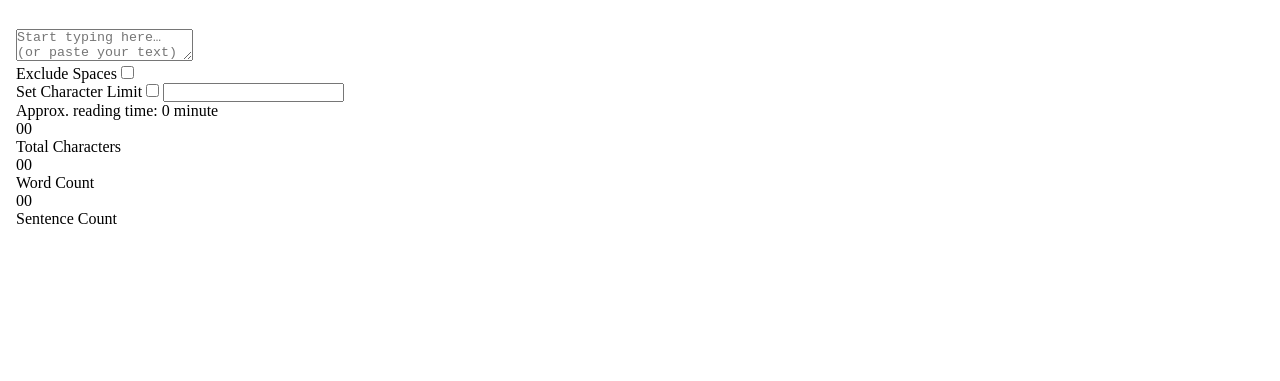
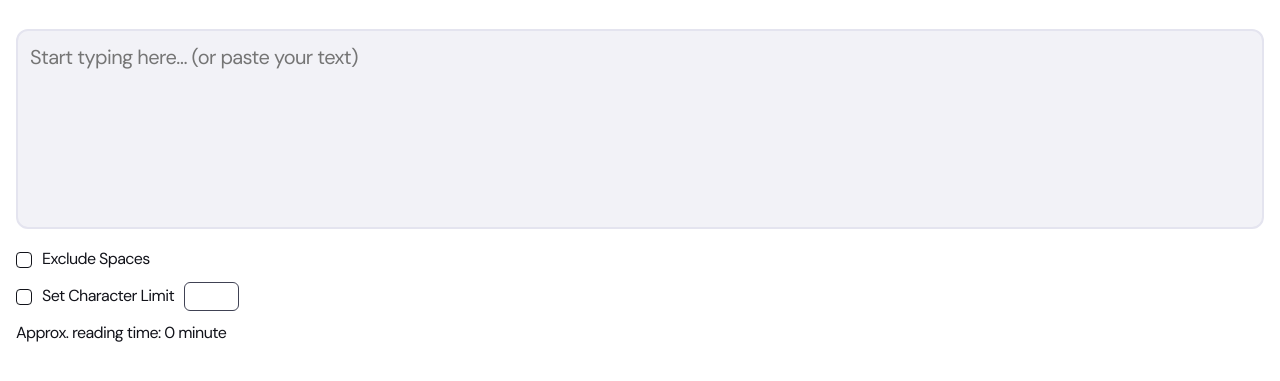
Before and after one commit to NoonPanirSabzi/charachter-counter, a website: page src/index.html in a window 1280 px wide. Shown: the part 308-689 px from the top of the page. Drawn offline with Linux system fonts and the light colour scheme.

Commit message:
style: add main content style

```diff
--- a/src/index.html
+++ b/src/index.html
@@ -38,8 +38,9 @@
         name="user-text"
         id="user-text"
         placeholder="Start typing here… (or paste your text)"
+        class="user-text text-preset-3"
       ></textarea>
-      <div class="options-container">
+      <div class="options-container text-preset-4">
         <div class="checkbox-container">
           <label for="exclude-spaces">Exclude Spaces</label>
           <input type="checkbox" name="exclude spaces" id="exclude-spaces" />
@@ -57,16 +58,16 @@
       </div>
       <div class="stats">
         <div class="total-characters stat-container">
-          <span id="total-characters-value">00</span>
-          <p>Total Characters</p>
+          <span id="total-characters-value" class="text-preset-1">00</span>
+          <p class="text-preset-3">Total Characters</p>
         </div>
         <div class="word-count stat-container">
-          <span id="word-count-value">00</span>
-          <p>Word Count</p>
+          <span id="word-count-value" class="text-preset-1">00</span>
+          <p class="text-preset-3">Word Count</p>
         </div>
         <div class="sentence-count stat-container">
-          <span id="sentence-count-value">00</span>
-          <p>Sentence Count</p>
+          <span id="sentence-count-value" class="text-preset-1">00</span>
+          <p class="text-preset-3">Sentence Count</p>
         </div>
       </div>
     </main>
--- a/src/style.css
+++ b/src/style.css
@@ -129,7 +129,7 @@ img {
 .theme-container {
   inline-size: 2rem;
   block-size: 2rem;
-  border-radius: 0.375rem;
+  border-radius: var(--radius-6);
   padding: var(--spacing-075);
   background-color: var(--color-neutral-100);
 }
@@ -141,3 +141,85 @@ h1 {
   margin-block-end: var(--spacing-500);
   color: var(--color-neutral-900);
 }
+
+.user-text {
+  inline-size: 100%;
+  block-size: 12.5rem;
+  border-radius: var(--radius-12);
+  padding: var(--spacing-150);
+  margin-block-end: var(--spacing-200);
+  border: 2px solid var(--color-neutral-200);
+  color: var(--color-neutral-700);
+  background-color: var(--color-neutral-100);
+  resize: none;
+}
+
+.options-container {
+  display: flex;
+  flex-direction: column;
+  gap: var(--spacing-150);
+  color: var(--color-neutral-900);
+}
+
+.checkbox-container {
+  display: flex;
+  align-items: center;
+  gap: 0.625rem;
+}
+
+.checkbox-container input[type="checkbox"] {
+  appearance: none;
+  inline-size: 1rem;
+  block-size: 1rem;
+  border: 1px solid var(--color-neutral-900);
+  border-radius: var(--radius-4);
+}
+
+.checkbox-container label {
+  order: 1;
+}
+
+.checkbox-container input[type="number"] {
+  inline-size: 3.4375rem;
+  block-size: 1.8125rem;
+  padding-inline-start: var(--spacing-150);
+  padding-block: var(--spacing-050);
+  border-radius: var(--radius-6);
+  border: 1px solid var(--color-neutral-600);
+  color: var(--color-neutral-900);
+  order: 2;
+}
+
+.stats {
+  display: flex;
+  flex-direction: column;
+  gap: var(--spacing-200);
+  margin-block: var(--spacing-500) var(--spacing-300);
+}
+
+.stat-container {
+  padding: var(--spacing-250);
+  border-radius: var(--radius-12);
+  color: var(--color-neutral-900);
+  background-repeat: no-repeat;
+  background-position: top 0px right -50px;
+}
+
+.stat-container p {
+  margin-block-start: var(--spacing-100);
+}
+
+.total-characters {
+  background-color: var(--color-blue-400);
+  background-image: url(./assets/images/pattern-character-count.svg);
+}
+
+.word-count {
+  background-color: var(--color-yellow-500);
+  background-image: url(./assets/images/pattern-word-count.svg);
+}
+
+.sentence-count {
+  background-color: var(--color-orange-500);
+  background-image: url(./assets/images/pattern-sentence-count.svg);
+}
```
